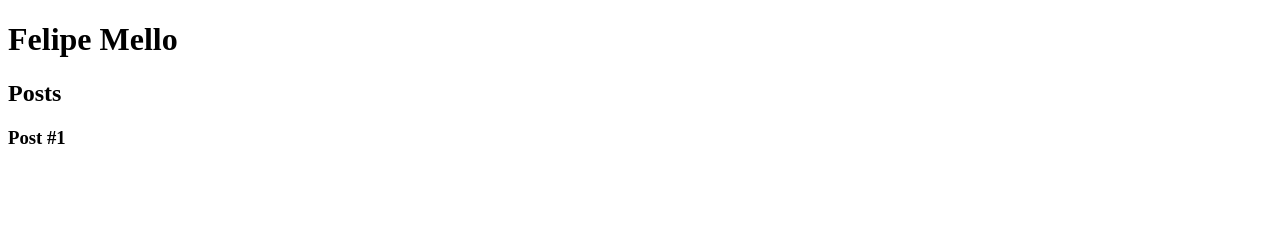
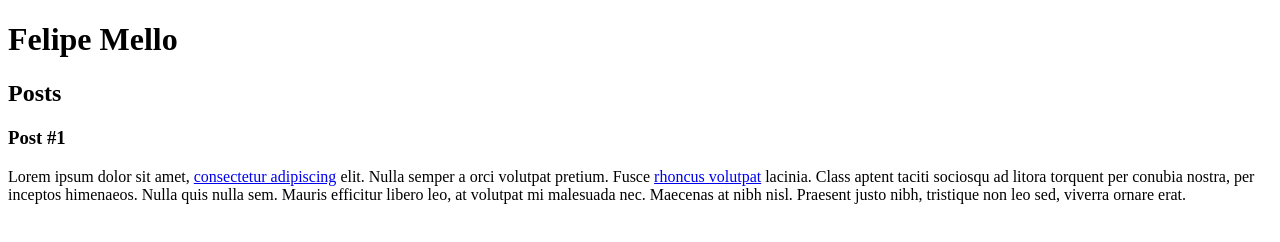
Before and after one commit to iyeskett/dio-desafio-github, a plain HTML site: page Introdução a criação de websites com HTML5 e CSS3/index.html in a window 1280 px wide. Drawn offline with Linux system fonts and the light colour scheme.

Commit message:
Uso de textos e links em HTML

```diff
--- a/Introdução a criação de websites com HTML5 e CSS3/index.html
+++ b/Introdução a criação de websites com HTML5 e CSS3/index.html
@@ -16,6 +16,10 @@
                 <header>
                     <h3>Post #1</h3>
                 </header>
+                <p>
+                    Lorem ipsum dolor sit amet, <a href="https://www.linkedin.com/in/felipe-mello-635767198" target="_blank">consectetur adipiscing</a> elit. Nulla semper a orci volutpat pretium.
+                    Fusce <a href="mailto:felipesilva.mello27@gmail.com">rhoncus volutpat</a> lacinia. Class aptent taciti sociosqu ad litora torquent per conubia nostra, per inceptos himenaeos. Nulla quis nulla sem. Mauris efficitur libero leo, at volutpat mi malesuada nec. Maecenas at nibh nisl. Praesent justo nibh, tristique non leo sed, viverra ornare erat.
+                </p>
             </article>
         </section>
         <footer></footer>
```
